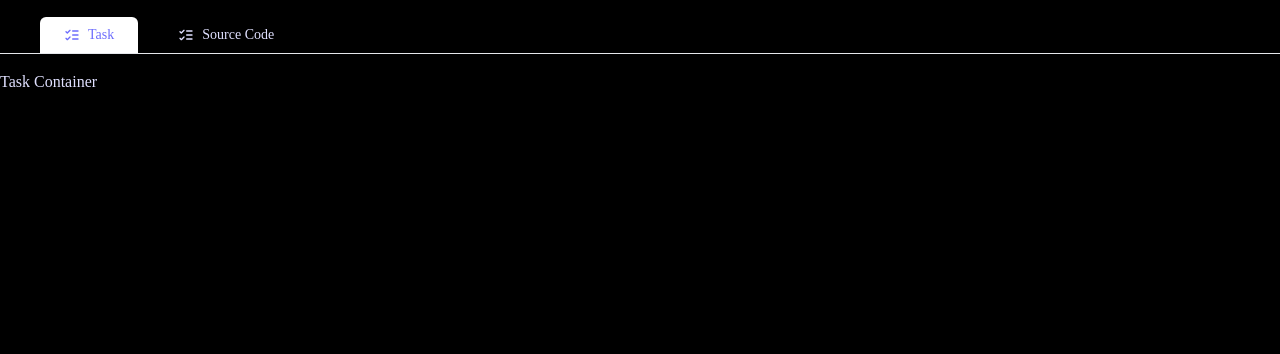
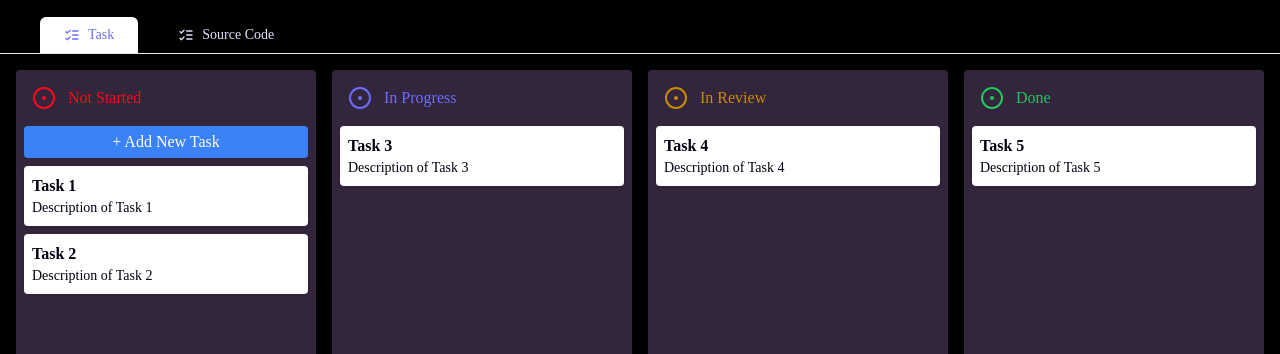
Before and after one commit to Aryan9901/TaskPulse, a React (Vite) app in the folder frontend/: page /project/1 in a window 1280 px wide. Shown: the part 446-800 px from the top of the page. Built offline with nearby package versions, Linux system fonts and the light colour scheme; a web font is replaced by a local one.

Commit message:
kanban board functionality changes

```diff
--- /dev/null
+++ b/frontend/src/pages/Kanban/KanbanBoard.jsx
@@ -0,0 +1,273 @@
+import React, { useState } from "react";
+import { DragDropContext, Droppable, Draggable } from "@hello-pangea/dnd";
+import { ReusableContextMenu } from "@/components/elements/ReusableContextMenu";
+import { CircleDot } from "lucide-react";
+
+const KanbanBoard = () => {
+  const initialData = {
+    backlog: {
+      title: "Not Started",
+      items: [
+        { name: "Task 1", description: "Description of Task 1" },
+        { name: "Task 2", description: "Description of Task 2" },
+      ],
+    },
+    inProgress: {
+      title: "In Progress",
+      items: [{ name: "Task 3", description: "Description of Task 3" }],
+    },
+    inReview: {
+      title: "In Review",
+      items: [{ name: "Task 4", description: "Description of Task 4" }],
+    },
+    done: {
+      title: "Done",
+      items: [{ name: "Task 5", description: "Description of Task 5" }],
+    },
+  };
+
+  const [columns, setColumns] = useState(initialData);
+  const [newTask, setNewTask] = useState({ name: "", description: "" });
+  const [showForm, setShowForm] = useState(false);
+
+  // Log operation function (can be an API call, log, or any other operation)
+  const logOperation = (source, destination, movedItem) => {
+    const isSameColumn = source.droppableId === destination.droppableId;
+
+    switch (true) {
+      case isSameColumn:
+        console.log(`Item moved within the same column: ${source.droppableId}`);
+        console.log("Moved Item:", movedItem);
+        break;
+
+      case !isSameColumn:
+        console.log(
+          `Item moved to a different column: From ${source.droppableId} to ${destination.droppableId}`
+        );
+        console.log("Moved Item:", movedItem);
+        break;
+
+      default:
+        console.log("Unexpected operation.");
+    }
+  };
+
+  // Handle drag end event
+  const onDragEnd = (result) => {
+    const { source, destination } = result;
+
+    if (!destination) return;
+
+    if (
+      source.droppableId === destination.droppableId &&
+      source.index === destination.index
+    ) {
+      return;
+    }
+
+    const sourceColumn = columns[source.droppableId];
+    const destinationColumn = columns[destination.droppableId];
+    let movedItem;
+
+    if (sourceColumn === destinationColumn) {
+      const newItems = Array.from(sourceColumn.items);
+      [movedItem] = newItems.splice(source.index, 1);
+      newItems.splice(destination.index, 0, movedItem);
+
+      setColumns((prev) => ({
+        ...prev,
+        [source.droppableId]: {
+          ...sourceColumn,
+          items: newItems,
+        },
+      }));
+    } else {
+      const sourceItems = Array.from(sourceColumn.items);
+      const destinationItems = Array.from(destinationColumn.items);
+      [movedItem] = sourceItems.splice(source.index, 1);
+      destinationItems.splice(destination.index, 0, movedItem);
+
+      setColumns((prev) => ({
+        ...prev,
+        [source.droppableId]: {
+          ...sourceColumn,
+          items: sourceItems,
+        },
+        [destination.droppableId]: {
+          ...destinationColumn,
+          items: destinationItems,
+        },
+      }));
+    }
+
+    logOperation(source, destination, movedItem);
+  };
+
+  // Function to handle task movement between columns
+  const moveTaskToColumn = (task, sourceColumnId, destinationColumnId) => {
+    if (sourceColumnId !== destinationColumnId) {
+      const sourceItems = Array.from(columns[sourceColumnId].items);
+      const destinationItems = Array.from(columns[destinationColumnId].items);
+
+      const movedTask = sourceItems.find((item) => item.name === task.name);
+      destinationItems.push(movedTask);
+
+      setColumns((prev) => ({
+        ...prev,
+        [sourceColumnId]: {
+          ...prev[sourceColumnId],
+          items: sourceItems.filter((item) => item.name !== task.name),
+        },
+        [destinationColumnId]: {
+          ...prev[destinationColumnId],
+          items: destinationItems,
+        },
+      }));
+    }
+  };
+
+  // Function to generate the context menu items dynamically
+  const generateContextMenuItems = (task, sourceColumnId) => {
+    return Object.keys(columns).map((colId) => ({
+      label: `Move to ${columns[colId].title}`,
+      onClick: () => moveTaskToColumn(task, sourceColumnId, colId),
+    }));
+  };
+
+  // Handle new task input change
+  const handleInputChange = (e) => {
+    const { name, value } = e.target;
+    setNewTask((prev) => ({ ...prev, [name]: value }));
+  };
+
+  // Add new task to the backlog
+  const addNewTask = () => {
+    if (newTask.name && newTask.description) {
+      setColumns((prev) => ({
+        ...prev,
+        backlog: {
+          ...prev.backlog,
+          items: [...prev.backlog.items, { ...newTask }],
+        },
+      }));
+      setNewTask({ name: "", description: "" }); // Clear form
+      setShowForm(false); // Close form after submission
+    }
+  };
+
+  return (
+    <DragDropContext onDragEnd={onDragEnd}>
+      <div className="relative flex items-center justify-around lg:justify-between gap-y-7 pb-12 px-4 flex-wrap">
+        {Object.keys(columns).map((colId) => {
+          const column = columns[colId];
+          return (
+            <div
+              key={colId}
+              className="min-w-[290px] w-[80%] sm:w-[45%] lg:w-1/3 xl:w-1/4 lg:max-w-[300px] rounded py-2 shadow bg-secondary"
+            >
+              <h2
+                className={`text-base flex gap-3 pl-4 font-medium my-2 ${
+                  column.title == "Not Started"
+                    ? "text-accent"
+                    : column.title == "In Progress"
+                    ? "text-primary"
+                    : column.title == "In Review"
+                    ? "text-yellow-600"
+                    : "text-green-500"
+                }`}
+              >
+                <CircleDot />
+                {column.title}
+              </h2>
+              <div className="scroll-container px-2 mt-0 h-[50vh] overflow-y-auto">
+                <Droppable droppableId={colId}>
+                  {(provided) => (
+                    <div
+                      ref={provided.innerRef}
+                      {...provided.droppableProps}
+                      className="py-2 px-0 rounded"
+                    >
+                      {/* Render form at the top of the backlog column */}
+                      {colId === "backlog" && (
+                        <>
+                          {showForm ? (
+                            <div className="mb-2">
+                              <input
+                                className="border mb-2 p-2 w-full"
+                                type="text"
+                                placeholder="Task Name"
+                                name="name"
+                                value={newTask.name}
+                                onChange={handleInputChange}
+                              />
+                              <input
+                                className="border mb-2 p-2 w-full"
+                                type="text"
+                                placeholder="Task Description"
+                                name="description"
+                                value={newTask.description}
+                                onChange={handleInputChange}
+                              />
+                              <div className="flex justify-end">
+                                <button
+                                  className="bg-green-500 text-white px-2 py-1 rounded mr-2"
+                                  onClick={addNewTask}
+                                >
+                                  Add
+                                </button>
+                                <button
+                                  className="bg-red-500 text-white px-2 py-1 rounded"
+                                  onClick={() => setShowForm(false)}
+                                >
+                                  Cancel
+                                </button>
+                              </div>
+                            </div>
+                          ) : (
+                            <button
+                              className="bg-blue-500 text-white px-2 py-1 mb-2 rounded w-full"
+                              onClick={() => setShowForm(true)}
+                            >
+                              + Add New Task
+                            </button>
+                          )}
+                        </>
+                      )}
+
+                      {column.items.map((item, index) => (
+                        <Draggable
+                          key={item.name}
+                          draggableId={item.name}
+                          index={index}
+                        >
+                          {(provided) => (
+                            <ReusableContextMenu
+                              menuItems={generateContextMenuItems(item, colId)}
+                            >
+                              <div
+                                ref={provided.innerRef}
+                                {...provided.draggableProps}
+                                {...provided.dragHandleProps}
+                                className="bg-white text-background py-2 px-2 mb-2 rounded shadow"
+                              >
+                                <h3 className="font-semibold">{item.name}</h3>
+                                <p className="text-sm">{item.description}</p>
+                              </div>
+                            </ReusableContextMenu>
+                          )}
+                        </Draggable>
+                      ))}
+                      {provided.placeholder}
+                    </div>
+                  )}
+                </Droppable>
+              </div>
+            </div>
+          );
+        })}
+      </div>
+    </DragDropContext>
+  );
+};
+
+export default KanbanBoard;
--- a/frontend/src/pages/Task/TaskContainer.jsx
+++ b/frontend/src/pages/Task/TaskContainer.jsx
@@ -1,3 +1,12 @@
+import KanbanBoard from "../Kanban/KanbanBoard";
+
 export default function TaskContainer() {
-  return <div>Task Container</div>;
+  return (
+    <div className="w-full">
+      {/* <h3>Task Container</h3> */}
+      <div className="w-full">
+        <KanbanBoard />
+      </div>
+    </div>
+  );
 }
```
